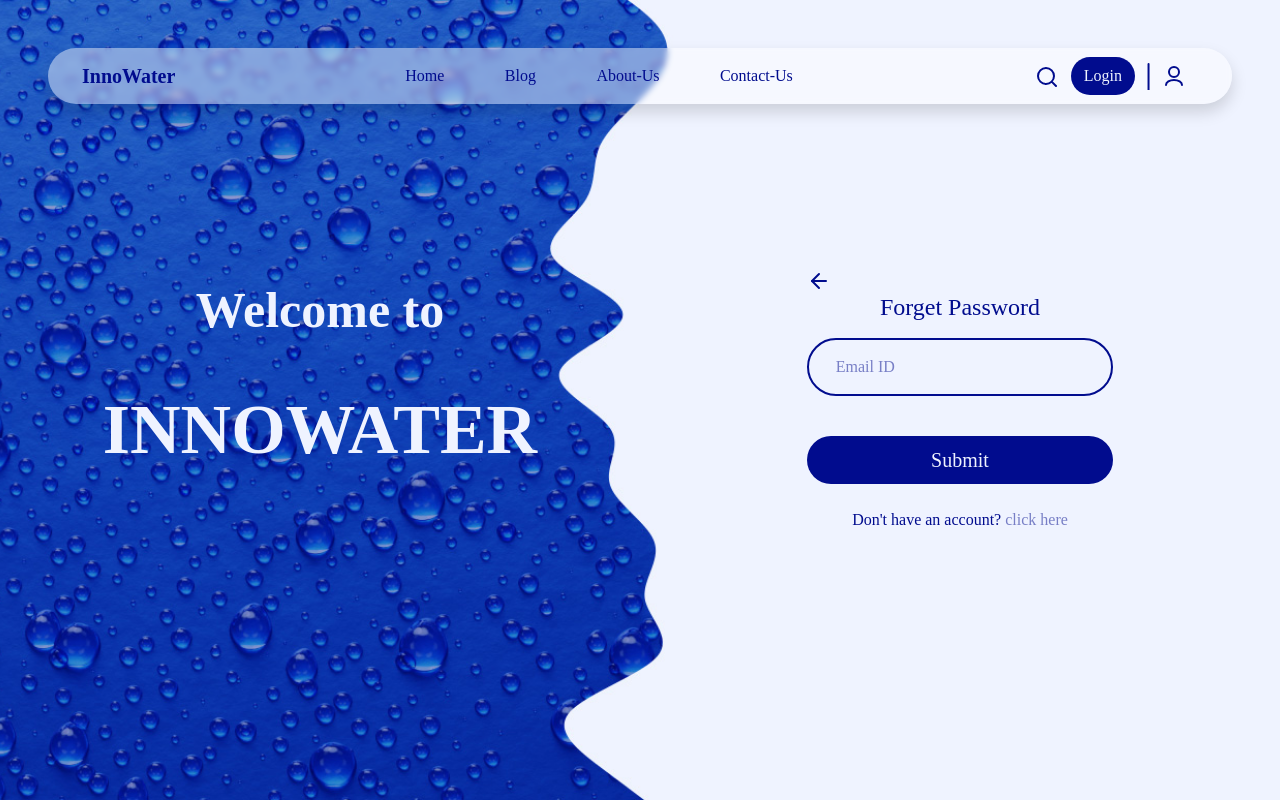
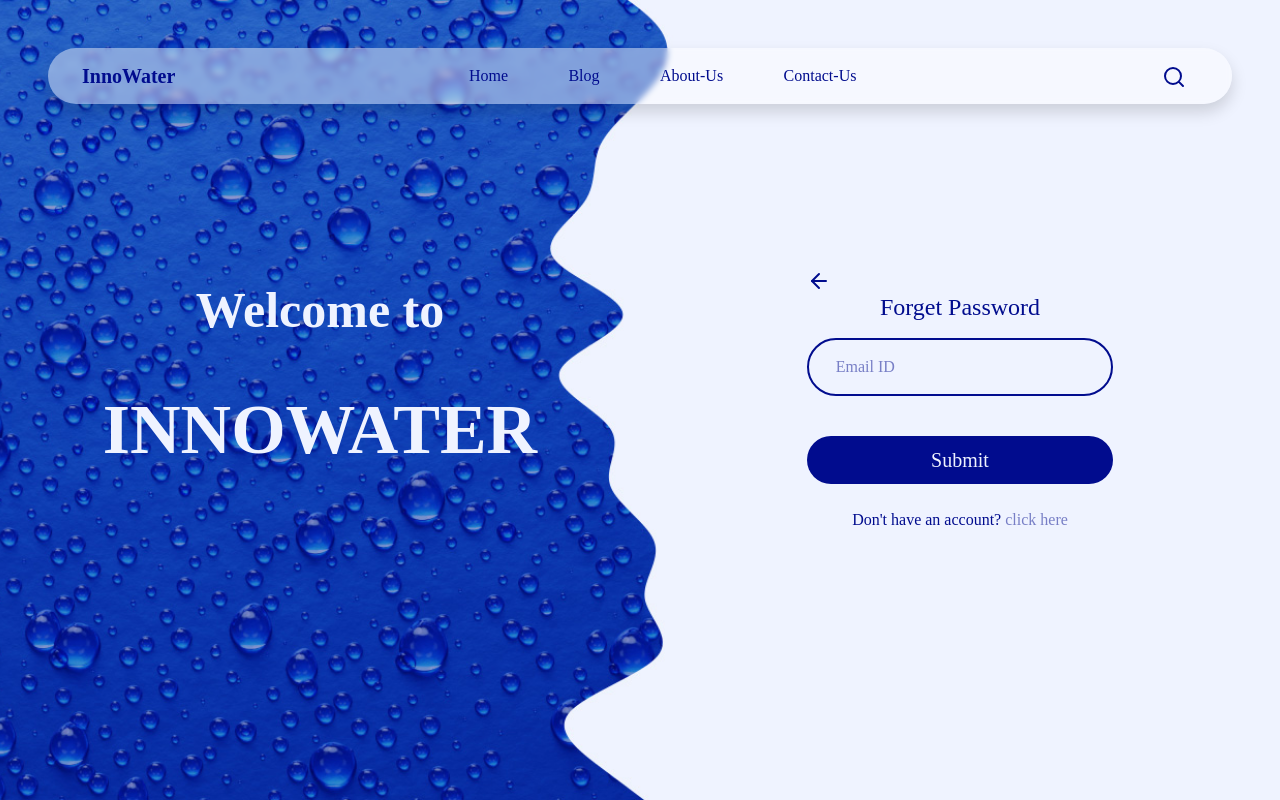
Before and after one commit to mhyr2002/Mahmood, a Django app: page /accounts/password-reset/ in a window 1280 px wide. Run offline with Django 5.2, Linux system fonts and the light colour scheme; some libraries are stand-ins or nearby versions; some web fonts are replaced.

Commit message:
Update password_reset_request.html

```diff
--- a/core/templates/accounts/password_reset_request.html
+++ b/core/templates/accounts/password_reset_request.html
@@ -82,59 +82,6 @@
 									</div>
 								</form>
 							</div>
-						</div>
-					</li>
-
-
-
-					<!-- login -->
-					<li class="nav-item">
-						<a class="login btn bg-color-primary secondary-color rounded-5" id="login"
-							href="{% url 'accounts:login' %}">Login</a>
-					</li>
-
-					<!-- profile -->
-					<li class="user-dropdown">
-						<div class="dropdown-center">
-							<div class="d-flex align-items-center">
-								<button id="UserDropdown" class="btn" type="button" data-bs-toggle="dropdown"
-									data-bs-auto-close="true" aria-expanded="false">
-									<svg class="me-2" width="3" height="27" viewBox="0 0 3 27" fill="none"
-										xmlns="http://www.w3.org/2000/svg">
-										<path class="person" d="M1.54199 1.10056L1.54199 38.1397" stroke="#010c8e"
-											stroke-width="2" stroke-linecap="round" />
-									</svg>
-									<svg width="24" height="24" viewBox="0 0 24 24" fill="none"
-										xmlns="http://www.w3.org/2000/svg">
-										<path class="spacer"
-											d="M20 21C20 18.2386 16.4183 16 12 16C7.58172 16 4 18.2386 4 21M12 13C9.23858 13 7 10.7614 7 8C7 5.23858 9.23858 3 12 3C14.7614 3 17 5.23858 17 8C17 10.7614 14.7614 13 12 13Z"
-											stroke="#010c8e" stroke-width="2" stroke-linecap="round"
-											stroke-linejoin="round" />
-									</svg>
-								</button>
-							</div>
-
-							<ul class="dropdown-menu profile-dropdown p-3 dropdown-menu-end"
-								aria-labelledby="UserDropdown">
-								<li>
-									<a class="dropdown-item d-flex align-items-center justify-content-between" href="#">
-										<img class="profile-avatar" src="{% static 'img/avatar/crocodile1.png' %}" alt="" />
-										<p class="primary-color profile-name ms-3 mb-0">
-											matin94
-										</p>
-									</a>
-								</li>
-
-								<li>
-									<hr class="dropdown-divider" />
-								</li>
-
-
-
-								<li>
-									<a class="primary-color dropdown-item" href="#">Log Out</a>
-								</li>
-							</ul>
 						</div>
 					</li>
 				</ul>
```
